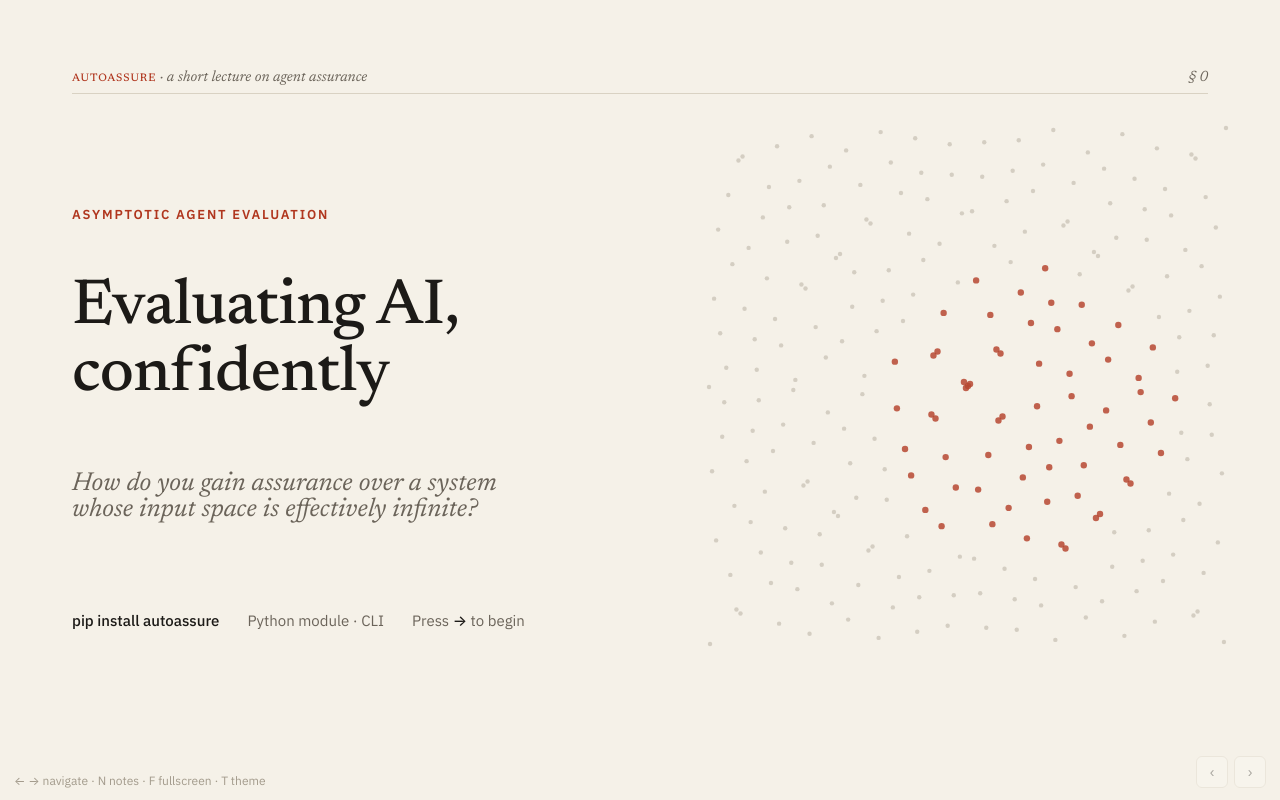
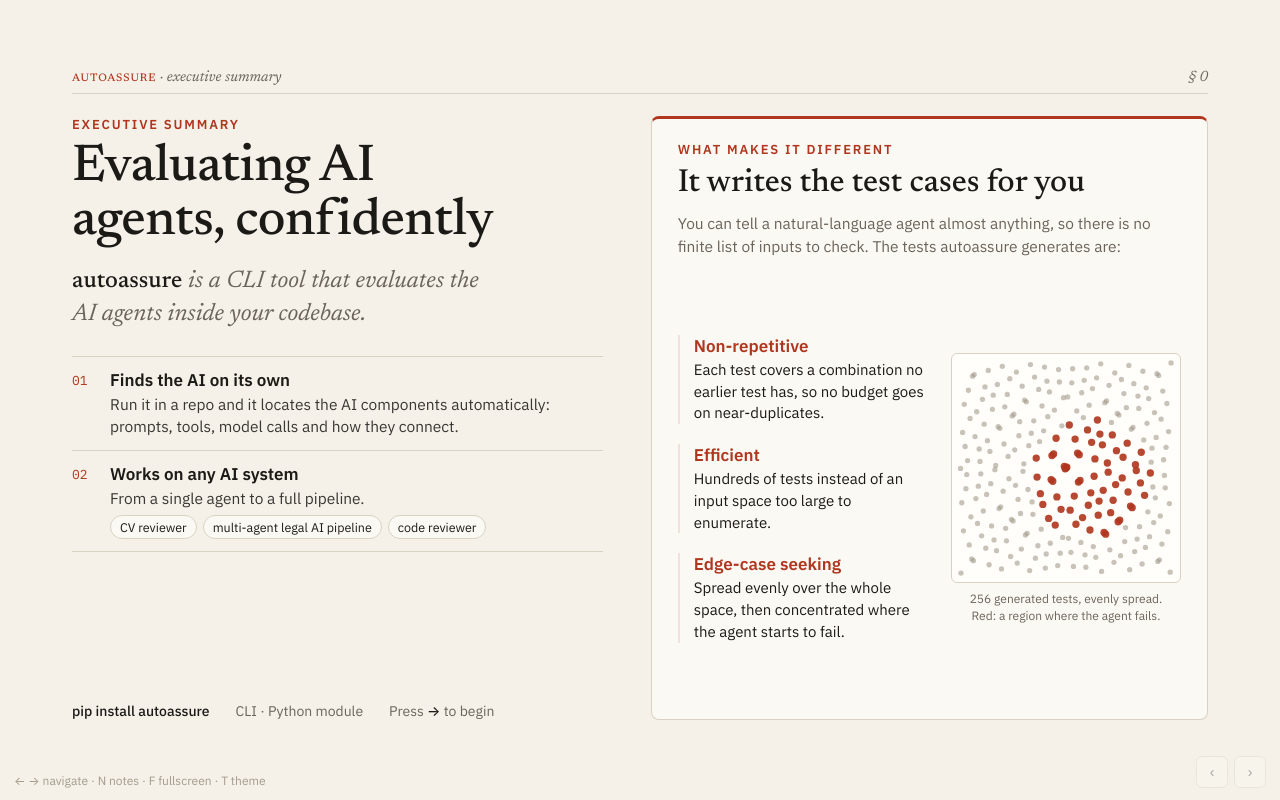
Before and after one commit to N0TSU5/autoassure-demo, a plain HTML site: page index.html in a window 1280 px wide. Drawn offline with Linux system fonts and the light colour scheme.

Commit message:
Revise title section to executive summary and enhance content for AI evaluation presentation

```diff
--- a/index.html
+++ b/index.html
@@ -79,12 +79,30 @@ pre.code{font-family:var(--mono);font-size:14.5px;line-height:1.6;background:var
 .chip{display:inline-block;font-size:12.5px;padding:3px 9px;border-radius:999px;border:1px solid var(--rule);background:var(--card);margin:0 5px 6px 0;white-space:nowrap}
 
 /* ---------- title ---------- */
-#s-title .body{flex-direction:column;justify-content:center;position:relative}
-#title-field{position:absolute;right:-40px;top:-10px;width:560px;height:560px;opacity:.9}
-#s-title .md h1{max-width:12ch}
-#s-title .sub{font-family:var(--serif);font-style:italic;font-size:26px;color:var(--muted);margin-top:18px;max-width:30ch}
-#s-title .meta{margin-top:44px;font-size:15px;color:var(--muted);display:flex;gap:28px}
-#s-title .meta span b{color:var(--ink);font-weight:500}
+#s-exec .body{gap:48px;align-items:stretch}
+#s-exec .md h1{font-size:52px;max-width:15ch}
+#s-exec .lead{font-family:var(--serif);font-style:italic;font-size:24px;line-height:1.35;color:var(--muted);margin-top:16px;max-width:30ch}
+#s-exec .lead b{font-style:normal;font-weight:500;color:var(--ink)}
+.pts{margin-top:26px;display:flex;flex-direction:column}
+.pts>div{display:grid;grid-template-columns:34px 1fr;gap:0 4px;padding:12px 0;border-top:1px solid var(--rule)}
+.pts>div:last-child{border-bottom:1px solid var(--rule)}
+.pts .n{font-family:var(--mono);font-size:13px;color:var(--accent);padding-top:3px}
+.pts b{display:block;font-size:17px;font-weight:600;margin-bottom:2px}
+.pts p{font-size:15.5px;line-height:1.45;color:var(--ink);opacity:.86}
+.pts .chip{margin:6px 6px 0 0}
+#s-exec .meta{margin-top:auto;padding-top:18px;font-size:14px;color:var(--muted);display:flex;gap:26px}
+#s-exec .meta span b{color:var(--ink);font-weight:500}
+.diff{flex:1;display:flex;flex-direction:column;background:var(--card);border:1px solid var(--rule);border-top:3px solid var(--accent);border-radius:8px;padding:22px 26px 20px}
+.diff h3{font-family:var(--serif);font-weight:500;font-size:32px;line-height:1.12;margin-bottom:10px}
+.diff>p{font-size:15.5px;line-height:1.5;color:var(--muted)}
+.diff-row{display:flex;gap:24px;margin-top:20px;flex:1;min-height:0;align-items:center}
+.props3{flex:1;display:flex;flex-direction:column;gap:20px}
+.props3 div{padding-left:14px;border-left:2px solid var(--accent-soft)}
+.props3 b{display:block;font-size:17px;font-weight:600;color:var(--accent);margin-bottom:2px}
+.props3 span{font-size:15px;line-height:1.45}
+.field-wrap{flex:0 0 230px;display:flex;flex-direction:column;align-items:center;justify-content:center}
+#title-field{width:230px;height:230px;background:var(--sheet);border:1px solid var(--rule);border-radius:6px}
+.field-cap{font-size:12px;color:var(--muted);margin-top:8px;text-align:center;line-height:1.4}
 
 /* ---------- exhaustive ---------- */
 #grid{display:grid;grid-template-columns:20px repeat(26,18px);gap:2px;font-family:var(--mono);font-size:11px;color:var(--muted)}
@@ -262,19 +280,43 @@ body.static .slide{transition:none}
 <div id="stage">
 
 <!-- ======================= 0 · TITLE ======================= -->
-<section class="slide" id="s-title" data-notes="Welcome. Today: why testing AI agents is a fundamentally different problem from testing ordinary software, and how we make it tractable. We'll go from a two-parameter function all the way to a live CLI run.">
-  <div class="runhead"><span><b>autoassure</b> · a short lecture on agent assurance</span><span>§ 0</span></div>
+<section class="slide" id="s-exec" data-notes="Executive summary. autoassure is a CLI tool that evaluates the AI agents in a codebase. You run it in the repo and it finds the AI components itself, whatever the system is: a single CV reviewer or a multi-agent legal pipeline. What makes it different is the test cases it generates. You can tell a natural-language agent almost anything, so there's no fixed list of inputs to check. The generated tests have to be non-repetitive, efficient, and still reach as many edge cases as possible. The rest of the talk explains how.">
+  <div class="runhead"><span><b>autoassure</b> · executive summary</span><span>§ 0</span></div>
   <div class="body">
-    <svg id="title-field" viewBox="0 0 560 560" aria-hidden="true"></svg>
-    <div class="kicker">Asymptotic Agent Evaluation</div>
-    <script type="text/markdown">
-      # Evaluating AI, confidently
-    </script>
-    <div class="sub">How do you gain assurance over a system whose input space is effectively infinite?</div>
-    <div class="meta">
-      <span><b>pip install autoassure</b></span>
-      <span>Python module · CLI</span>
-      <span>Press <b>→</b> to begin</span>
+    <div class="col" style="flex:1">
+      <div class="kicker">Executive summary</div>
+      <script type="text/markdown">
+        # Evaluating AI agents, confidently
+      </script>
+      <div class="lead"><b>autoassure</b> is a CLI tool that evaluates the AI agents inside your codebase.</div>
+      <div class="pts">
+        <div><span class="n">01</span><div><b>Finds the AI on its own</b><p>Run it in a repo and it locates the AI components automatically: prompts, tools, model calls and how they connect.</p></div></div>
+        <div><span class="n">02</span><div><b>Works on any AI system</b><p>From a single agent to a full pipeline.</p>
+          <span class="chip">CV reviewer</span><span class="chip">multi-agent legal AI pipeline</span><span class="chip">code reviewer</span></div></div>
+      </div>
+      <div class="meta">
+        <span><b>pip install autoassure</b></span>
+        <span>CLI · Python module</span>
+        <span>Press <b>→</b> to begin</span>
+      </div>
+    </div>
+    <div class="col" style="flex:1.05">
+      <div class="diff">
+        <div class="kicker">What makes it different</div>
+        <h3>It writes the test cases for you</h3>
+        <p>You can tell a natural-language agent almost anything, so there is no finite list of inputs to check. The tests autoassure generates are:</p>
+        <div class="diff-row">
+          <div class="props3">
+            <div><b>Non-repetitive</b><span>Each test covers a combination no earlier test has, so no budget goes on near-duplicates.</span></div>
+            <div><b>Efficient</b><span>Hundreds of tests instead of an input space too large to enumerate.</span></div>
+            <div><b>Edge-case seeking</b><span>Spread evenly over the whole space, then concentrated where the agent starts to fail.</span></div>
+          </div>
+          <div class="field-wrap">
+            <svg id="title-field" viewBox="0 0 560 560" aria-hidden="true"></svg>
+            <div class="field-cap">256 generated tests, evenly spread.<br>Red: a region where the agent fails.</div>
+          </div>
+        </div>
+      </div>
     </div>
   </div>
 </section>
@@ -720,7 +762,7 @@ const redraws=[];function redrawAll(){redraws.forEach(f=>f())}
 (function(){
   const s=$('#title-field');
   function draw(){s.innerHTML='';for(let i=1;i<=256;i++){const[x,y]=sobol2(i);const inside=Math.hypot(x-.62,y-.55)<.28;
-    svgEl('circle',{cx:20+x*520,cy:20+y*520,r:inside?3.2:2.2,fill:inside?cssVar('--accent'):cssVar('--faint'),'fill-opacity':inside?.85:.45},s)}}
+    svgEl('circle',{cx:20+x*520,cy:20+y*520,r:inside?9:6.5,fill:inside?cssVar('--accent'):cssVar('--faint'),'fill-opacity':inside?.9:.6},s)}}
   draw();redraws.push(draw);
 })();
 
```
